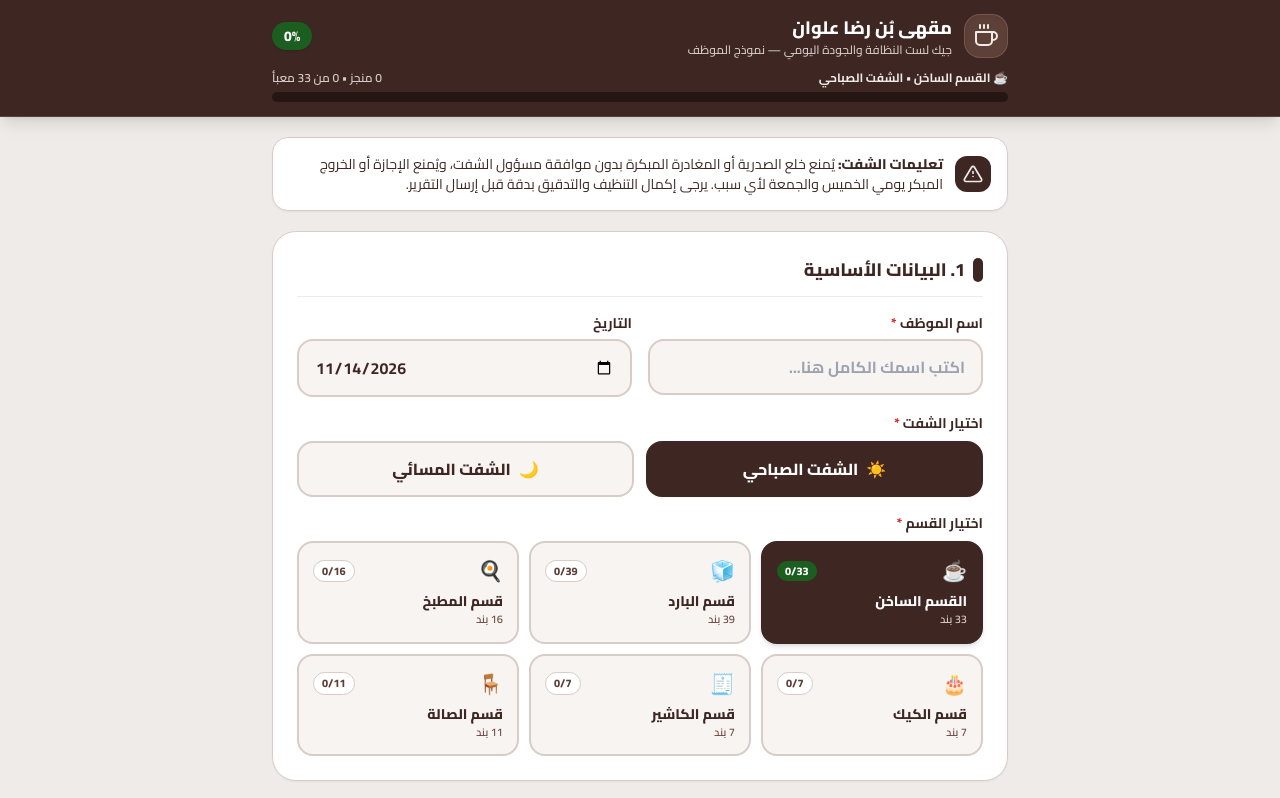
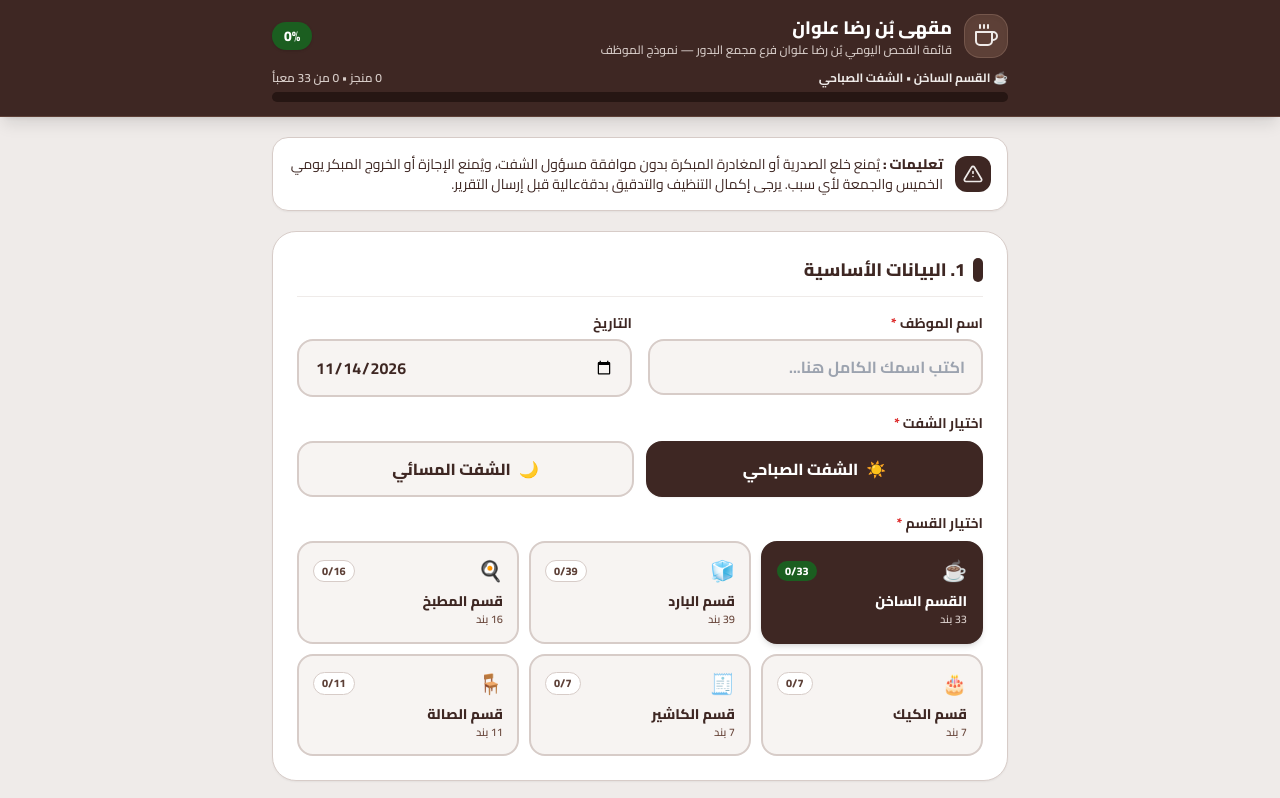
Before and after one commit to mahmoodemadmahmood/ridha-checklist, a plain HTML site: page index.html in a window 1280 px wide. Shown: the top 798 px of the page. Drawn offline with nearby package versions, Linux system fonts and the light colour scheme.

Commit message:
Update text in index.html for clarity and accuracy

```diff
--- a/index.html
+++ b/index.html
@@ -94,7 +94,7 @@
               مقهى بُن رضا علوان
             </h1>
             <p class="text-xs text-[#D7CCC8] font-medium">
-              جيك لست النظافة والجودة اليومي — نموذج الموظف
+              قائمة الفحص اليومي  بُن رضا علوان فرع مجمع البدور — نموذج الموظف
             </p>
           </div>
         </div>
@@ -135,7 +135,7 @@
           </svg>
         </div>
         <div class="text-xs sm:text-sm leading-relaxed text-[#3E2723]">
-          <span class="font-extrabold">تعليمات الشفت:</span> يُمنع خلع الصدرية أو المغادرة المبكرة بدون موافقة مسؤول الشفت، ويُمنع الإجازة أو الخروج المبكر يومي الخميس والجمعة لأي سبب. يرجى إكمال التنظيف والتدقيق بدقة قبل إرسال التقرير.
+          <span class="font-extrabold">تعليمات :</span> يُمنع خلع الصدرية أو المغادرة المبكرة بدون موافقة مسؤول الشفت، ويُمنع الإجازة أو الخروج المبكر يومي الخميس والجمعة لأي سبب. يرجى إكمال التنظيف والتدقيق بدقةعالية قبل إرسال التقرير.
         </div>
       </div>
 
```
